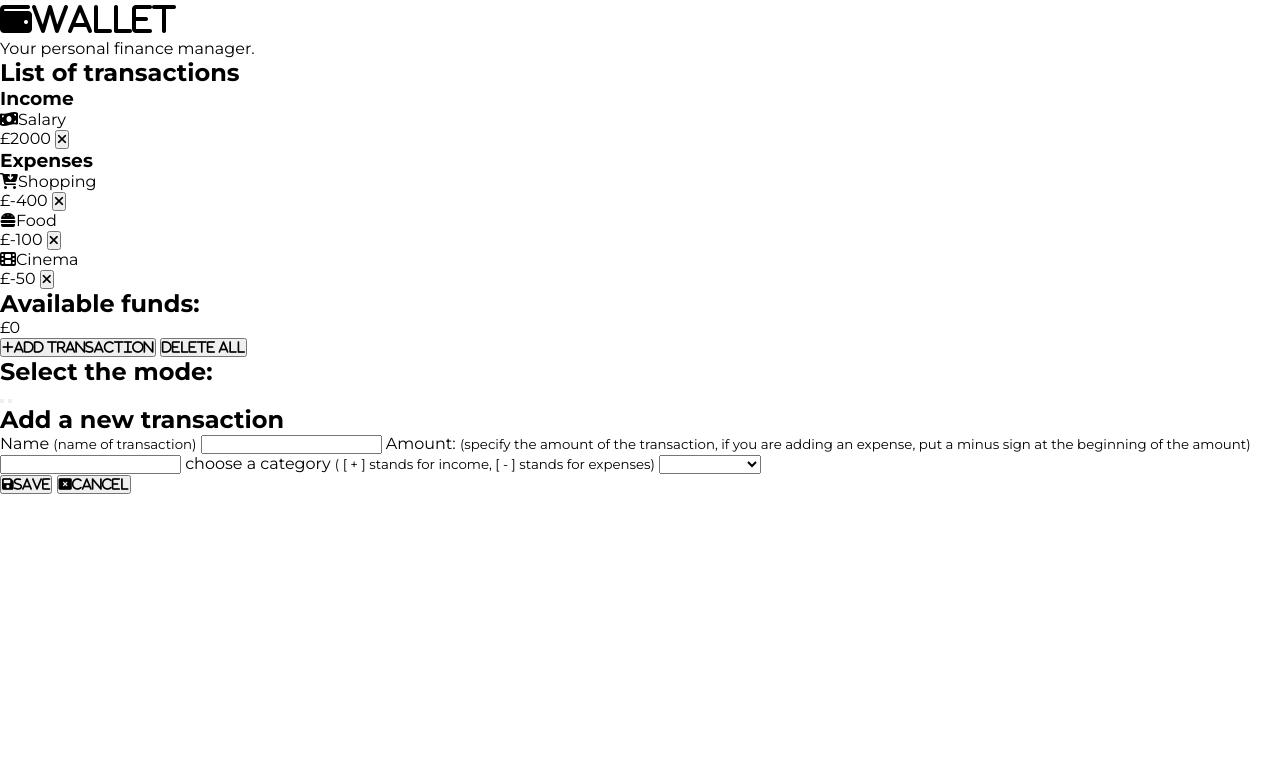
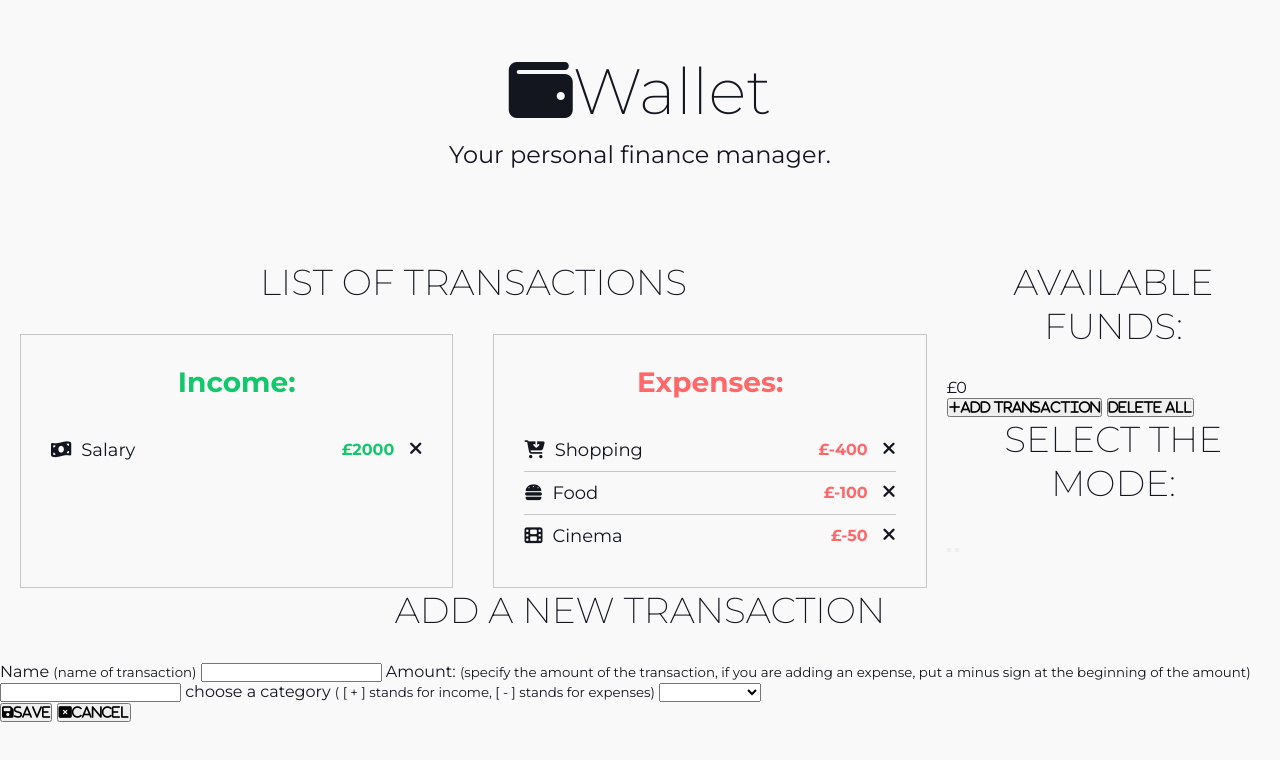
Before and after one commit to PatrycjaBanaszuk/WalletApp, a plain HTML site: page index.html in a window 1280 px wide. Drawn offline with Linux system fonts and the light colour scheme; a script that the page names is missing.

Commit message:
added style css and fixed speling error in html

```diff
--- a/index.html
+++ b/index.html
@@ -12,7 +12,7 @@
     <link href="https://fonts.googleapis.com/css2?family=Montserrat:wght@200;400;700&display=swap" rel="stylesheet">
 
 
-    <link rel="stylesheet" href="style.css">
+    <link rel="stylesheet" href="/style.css">
     <script src="https://kit.fontawesome.com/a0210f9fff.js" crossorigin="anonymous"></script>
 </head>
 
@@ -20,7 +20,7 @@
 <body>
 
     <header>
-        <h1><i class="fas fa-wallet">Wallet</i></h1>
+        <h1><i class="fas fa-wallet"></i>Wallet</h1>
         <p>Your personal finance manager.</p>
     </header>
 
@@ -29,7 +29,7 @@
             <h2 class="tittle">List of transactions</h2>
             <div class="transactions-list">
                 <div class="income-area">
-                    <h3>Income</h3>
+                    <h3>Income: </h3>
                     <div class="transaction" id="0">
                         <p class="transaction-name"><i class="fas fa-money-bill-wave"></i>Salary</p>
                         <p class="transaction-amount"> £2000 <button class="delete"><i
@@ -37,7 +37,7 @@
                     </div>
                 </div>
                 <div class="expenses-area">
-                    <h3>Expenses</h3>
+                    <h3>Expenses: </h3>
                     <div class="transaction" id="1">
                         <p class="transaction-name"><i class="fas fa-cart-arrow-down"></i>Shopping</p>
                         <p class="transaction-amount"> £-400 <button class="delete"><i
--- a/style.css
+++ b/style.css
@@ -4,7 +4,115 @@
 	padding: 0;
 }
 
+:root {
+	--first-color: #f9f9f9;
+	--second-color: #14161f;
+	--border-color: rgba(0, 0, 0, 0.2);
+}
+
 body {
-	height: 100vh;
+	min-height: 100vh;
 	font-family: 'Montserrat', sans-serif;
+	color: var(--second-color);
+	background-color: var(--first-color);
 }
+
+header {
+	display: flex;
+	justify-content: center;
+	align-items: center;
+	flex-direction: column;
+	margin-bottom: 40px;
+	height: 220px;
+}
+
+header h1 {
+	margin-bottom: 10px;
+	font-size: 64px;
+	font-weight: 200;
+}
+
+header p {
+	font-size: 24px;
+}
+
+main {
+	display: flex;
+	justify-content: center;
+	align-items: flex-start;
+}
+
+h2.tittle {
+	margin-bottom: 30px;
+	text-align: center;
+	text-transform: uppercase;
+	font-size: 36px;
+	font-weight: 200;
+}
+
+.transactions {
+	width: 1000px;
+}
+
+.transactions h3 {
+	margin-bottom: 30px;
+	font-size: 28px;
+	text-align: center;
+}
+
+.transactions-list {
+	display: flex;
+}
+
+.income-area,
+.expenses-area {
+	margin: 0 20px;
+	padding: 30px;
+	width: 50%;
+	border: 1px solid var(--border-color);
+}
+
+.income-area h3,
+.income-area .transaction-amount {
+	color: rgb(19, 200, 108);
+	font-weight: bold;
+}
+
+.expenses-area h3,
+.expenses-area .transaction-amount {
+	color: rgb(255, 104, 104);
+	font-weight: bold;
+}
+
+.transaction {
+	display: flex;
+	justify-content: space-between;
+	padding: 10px 0;
+	border-bottom: 1px solid var(--border-color);
+}
+
+.transaction:last-child {
+	border-bottom: none;
+}
+
+.transaction-name {
+	font-size: 18px;
+}
+
+.transaction-name i {
+	margin-right: 10px;
+}
+
+.delete {
+	margin-left: 10px;
+	background: none;
+	border: none;
+	font-size: 18px;
+	color: var(--second-color);
+	cursor: pointer;
+	transition: transform .3s;
+}
+
+.delete:hover {
+	transform: scale(.8);
+}
```
